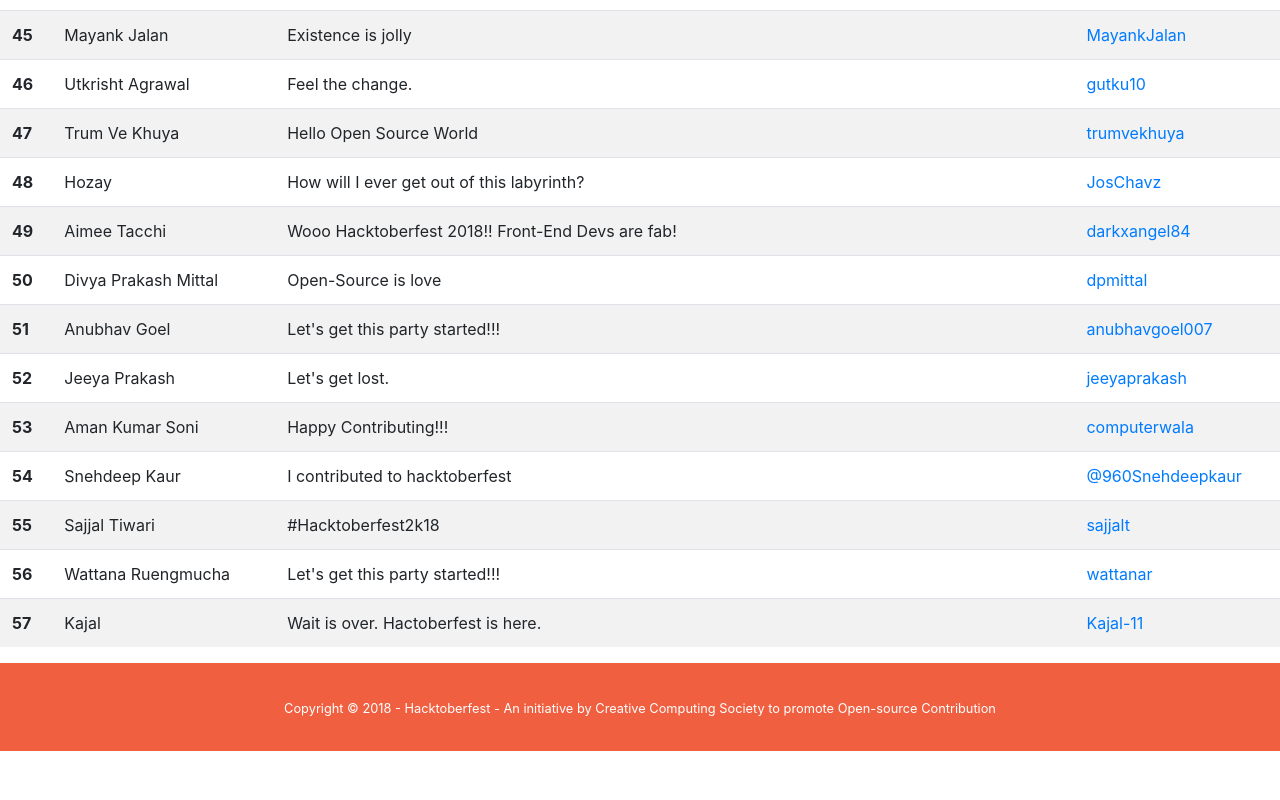
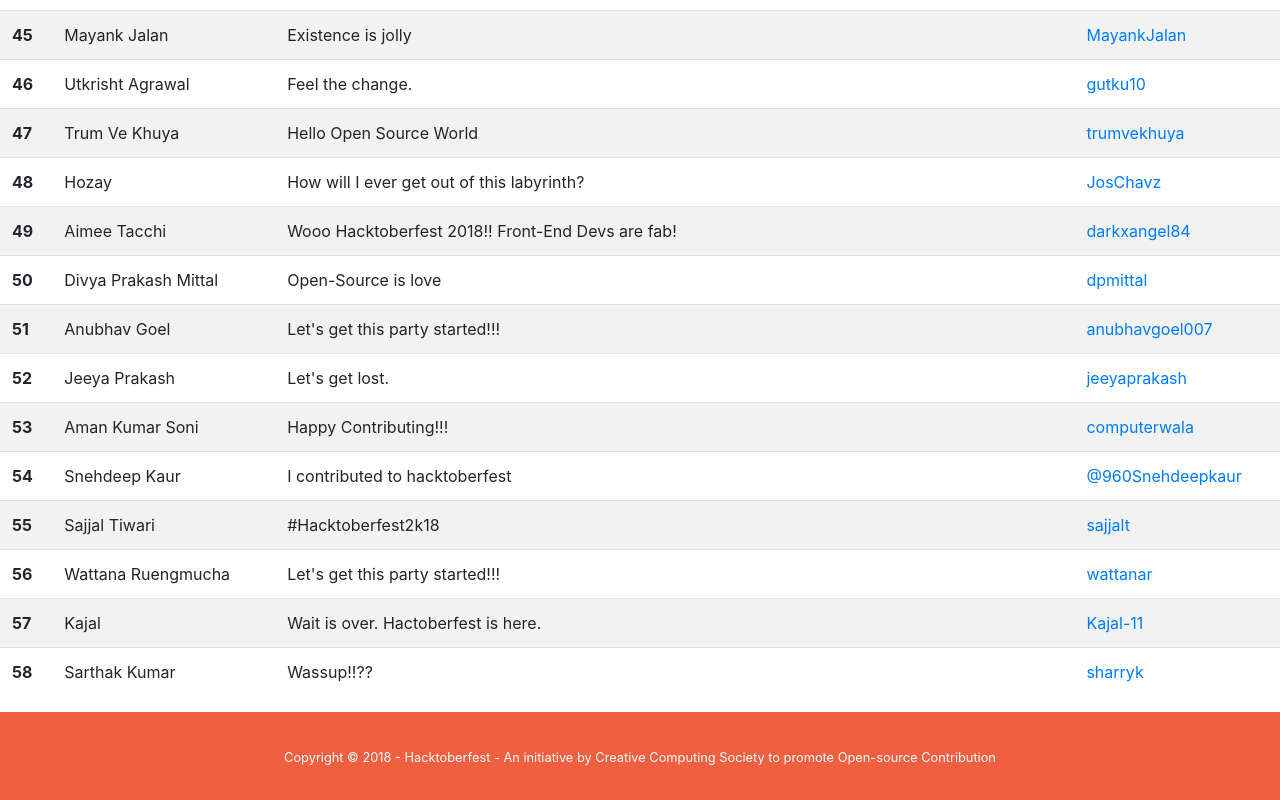
Before and after one commit to creative-computing-society/creative-computing-society.github.io, a website with bundled scripts: page index.html in a window 1280 px wide. Shown: the part 3326-4126 px from the top of the page. Before the commit the page ends 4077 px from the top, so only its background shows below. Built offline with nearby package versions, Linux system fonts and the light colour scheme.

Commit message:
first commit

```diff
--- a/index.html
+++ b/index.html
@@ -495,6 +495,12 @@
             <td>Wait is over. Hactoberfest is here.</td>
             <td><a href="https://github.com/Kajal-11">Kajal-11</a></td>
           </tr>
+ <tr>
+            <th scope="row">58</th>
+            <td>Sarthak Kumar</td>
+            <td>Wassup!!??</td>
+            <td><a href="https://github.com/sharryk">sharryk</a></td>
+          </tr>
 
         </tbody>
       </table>
```
